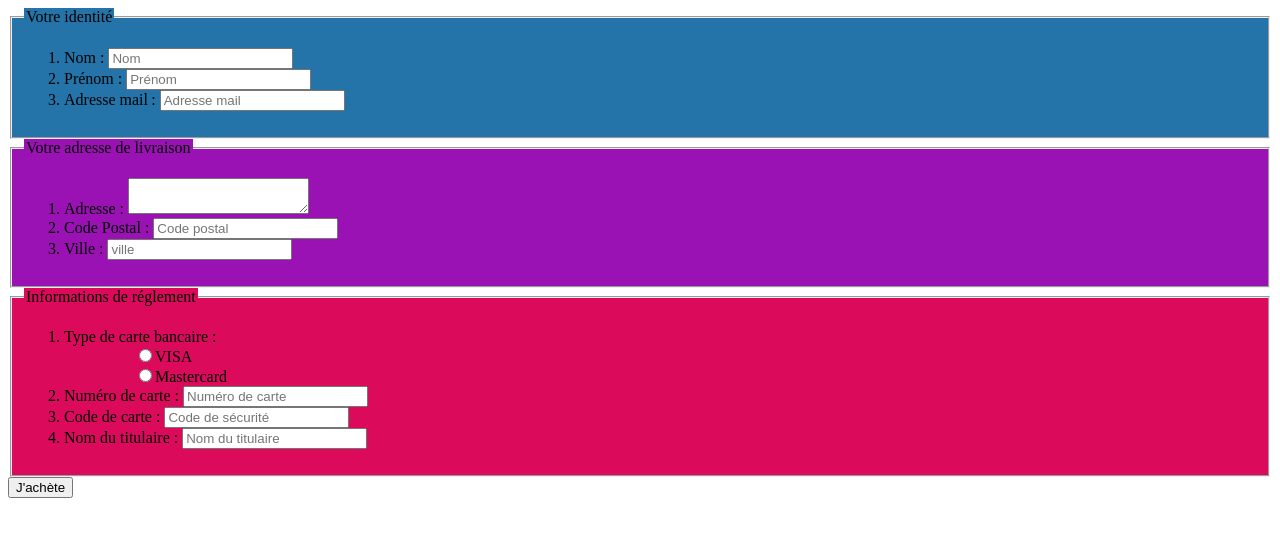
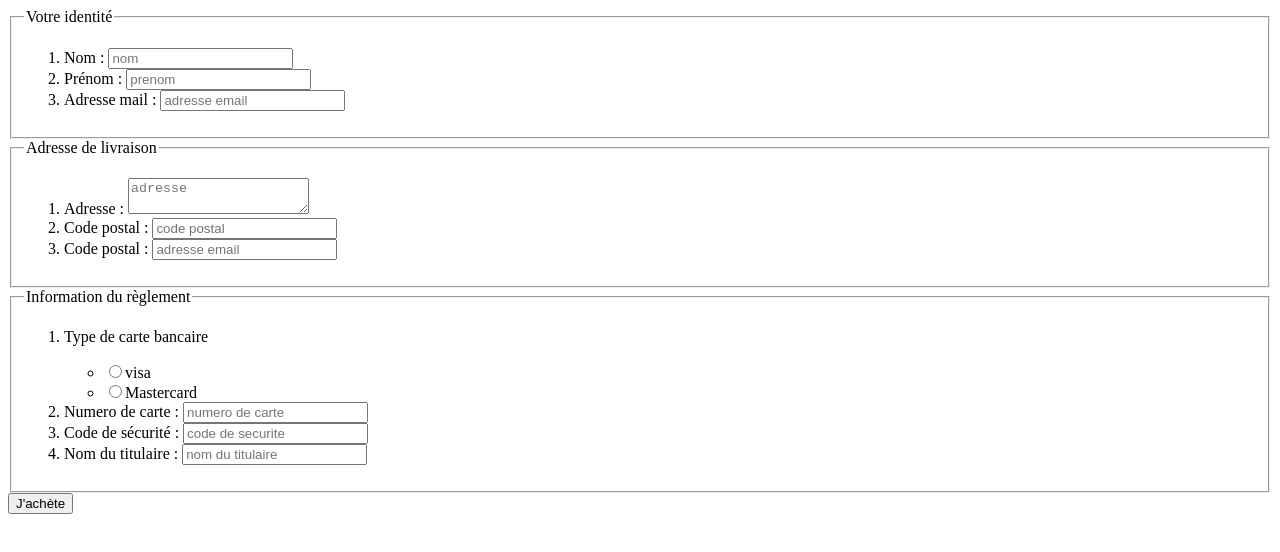
Before and after one commit to Winieski-K/Exercice7_HTML, a plain HTML site: page index.html in a window 1280 px wide. Drawn offline with Linux system fonts and the light colour scheme.

Commit message:
creation page avec formulaires

```diff
--- a/index.html
+++ b/index.html
@@ -2,68 +2,42 @@
 <html lang="fr" dir="ltr">
 <head>
   <meta charset="utf-8" />
-    <link rel="stylesheet" type="text/css" href="style.css" />
-    <title>Titre Page</title>
+  <title>Bon de commande</title>
+  <link rel="stylesheet" href="style.css" />
 </head>
 <body>
-    <form action="" method="post">
-      <fieldset id="identitéSection">
-        <legend>Votre identité</legend>
+  <form method="post" action="#">
+    <fieldset class="form1">
+      <legend class="form1">Votre identité</legend>
       <ol>
-          <li>
-            <label for="nom">Nom : </label>
-            <input type="text" id="nom" placeholder="Nom">
-          </li>
-          <li>
-            <label for="prénom">Prénom : </label>
-            <input type="text" id="prénom" placeholder="Prénom">
-          </li>
-          <li>
-            <label for="mail">Adresse mail : </label>
-            <input type="email" id="mail" placeholder="Adresse mail">
-          </li>
+        <li><label for="nom">Nom : </label><input type="text" name="nom" placeholder="nom" id="nom" /></li>
+        <li><label for="prenom">Prénom : </label><input type="text" name="prenom" placeholder="prenom" id="prenom" /></li>
+        <li><label for="adresseEmail">Adresse mail : </label><input type="text" name="adresseEmail" placeholder="adresse email" id="adresseEmail" /></li>
       </ol>
     </fieldset>
-      <fieldset id="adresseSection">
-        <legend>Votre adresse de livraison</legend>
+    <fieldset class="form2">
+      <legend class="form2">Adresse de livraison</legend>
       <ol>
-          <li>
-            <label for="adress">Adresse : </label>
-            <textarea id="adresse"></textarea>
-          </li>
-          <li>
-            <label for="codePostal">Code Postal : </label>
-            <input type="text" id="codePostal" placeholder="Code postal">
-          </li>
-          <li>
-            <label for="codePostal">Ville : </label>
-            <input type="text" id="ville" placeholder="ville">
-          </li>
-      </fieldset>
-      <fieldset id="réglementSection">
-        <legend>Informations de réglement</legend>
-        <ol>
-          <li>
-            <label for="typeCarte">Type de carte bancaire : </label>
-            <div id="carteSelection">
-              <input type="radio" name="typeCarte">VISA<br>
-              <input type="radio" name="typeCarte">Mastercard
-            </div>
-          </li>
-          <li>
-            <label for="numCarte">Numéro de carte : </label>
-            <input type="text" id="NumCarte" placeholder="Numéro de carte">
-          </li>
-          <li>
-            <label for="codeCarte">Code de carte : </label>
-            <input type="text" id="codeSecurité" placeholder="Code de sécurité">
-          </li>
-          <li>
-            <label for="nonTitulaire">Nom du titulaire : </label>
-            <input type="text" id="nomTitulaire" placeholder="Nom du titulaire">
-          </li>
+        <li><label for="adresse">Adresse : </label><textarea name="adresse" placeholder="adresse" placeholder="adresse" id="adresse"></textarea></li>
+        <li><label for="codePostal">Code postal : </label><input type="text" name="codePostal" placeholder="code postal" id="codePostal" /></li>
+        <li><label for="adresseEmail">Code postal : </label><input type="text" name="adresseEmail" placeholder="adresse email" id="adresseEmail" /></li>
       </ol>
     </fieldset>
-      <button type="submit">J'achète</button>
+    <fieldset class="form3">
+      <legend class="form3">Information du règlement</legend>
+      <ol>
+        <li><p>Type de carte bancaire</p>
+          <ul>
+            <li><input type="radio" name="carteDeCredit"/><label>visa</label></li>
+            <li><input type="radio" name="carteDeCredit"/><label>Mastercard</label></li>
+          </ul>
+        </li>
+        <li><label for="numeroDeCarte">Numero de carte : </label><input type="text" name="numeroDeCarte" placeholder="numero de carte" id="numeroDeCarte" /></li>
+        <li><label for="codeDeSecurite">Code de sécurité : </label><input type="text" name="codeDeSecurite" placeholder="code de securite" id="codeDeSecurite" /></li>
+        <li><label for="nomDuTitulaire">Nom du titulaire : </label><input type="text" name="nomDuTitulaire" placeholder="nom du titulaire" id="nomDuTitulaire" /></li>
+      </ol>
+    </fieldset>
+    <input type="submit" value="J'achète" />
+  </form>
 </body>
 </html>
```
Lines whose indentation alone changed are shown as unchanged.
